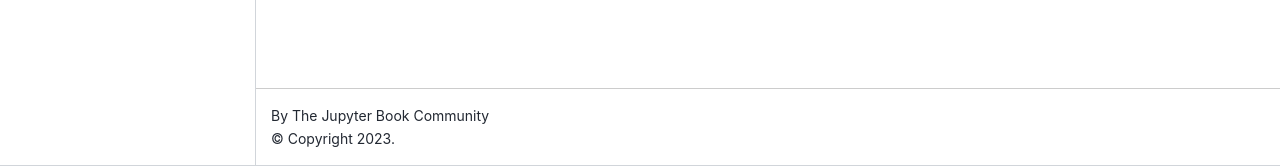
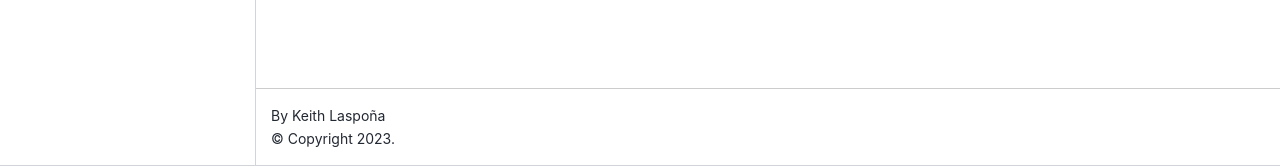
Before and after one commit to keithlaspona/deeplearning, a Jupyter Book: the page built from intro.md, in a window 1280 px wide. Shown: the part 734-900 px from the top of the page. Built offline with Jupyter Book 1.0.4 settings and Sphinx 7.4.7 and the Sphinx Book theme 1.1.4, drawn with Linux system fonts in a browser that asks for light colours.

Commit message:
Update Jupyter Book config and GitHub Pages deploy

```diff
--- a/_config.yml
+++ b/_config.yml
@@ -1,12 +1,11 @@
 # Book settings
 # Learn more at https://jupyterbook.org/customize/config.html
 
-title: My sample book
-author: The Jupyter Book Community
-logo: logo.png
+title: Deep Learning Portfolio
+author: Keith Laspoña
+logo: logo.png  # optional, put logo.png in your repo root
 
-# Force re-execution of notebooks on each build.
-# See https://jupyterbook.org/content/execute.html
+# Force re-execution of notebooks on each build
 execute:
   execute_notebooks: force
 
@@ -21,12 +20,12 @@
 
 # Information about where the book exists on the web
 repository:
-  url: https://github.com/executablebooks/jupyter-book  # Online location of your book
-  path_to_book: docs  # Optional path to your book, relative to the repository root
-  branch: master  # Which branch of the repository should be used when creating links (optional)
+  url: https://github.com/keithlaspona/deeplearning  # Online location of your book
+  path_to_book: .  # Book is in the repo root
+  branch: main     # Branch where source files live
 
 # Add GitHub buttons to your book
-# See https://jupyterbook.org/customize/config.html#add-a-link-to-your-repository
 html:
   use_issues_button: true
   use_repository_button: true
+  baseurl: /deeplearning  # Important for GitHub Pages under subpath
```
Also changed, not shown: 1 other file.
